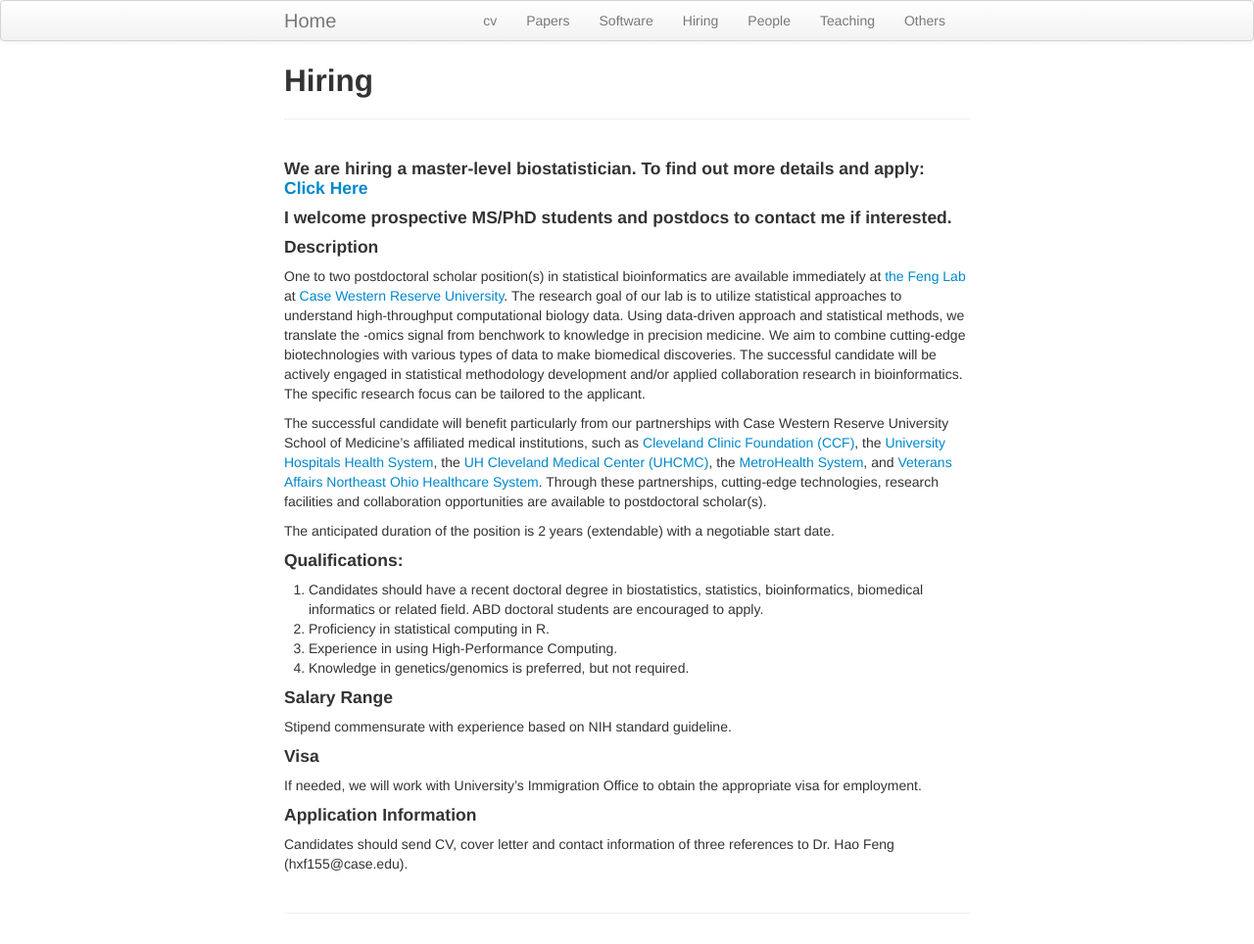
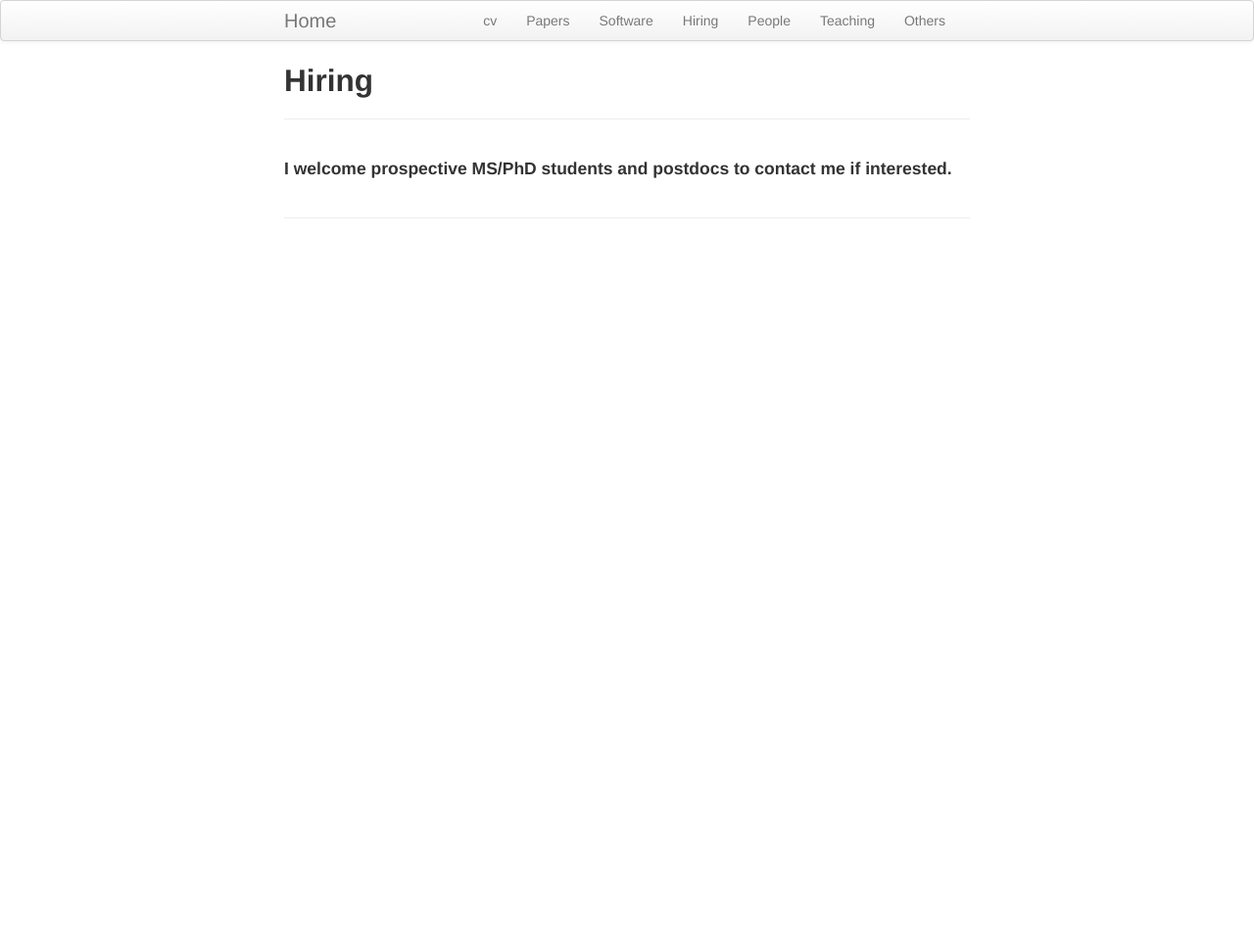
Before and after one commit to haoharryfeng/testpage4, a Jekyll site: the page built from hire.md, in a window 1280 px wide. Shown: the whole page at 98% size. Built offline with Jekyll 4.4.1, drawn with Linux system fonts in a browser that asks for light colours; after the commit the page ends 900 px from its top, so only the background shows below that.

Commit message:
Update hire.md

```diff
--- a/hire.md
+++ b/hire.md
@@ -2,13 +2,13 @@
 layout: page
 title: Hiring
 ---
-#### We are hiring a master-level biostatistician. To find out more details and apply: [Click Here](https://careers.insidehighered.com/apply/2078339)
+<!-- #### We are hiring a master-level biostatistician. To find out more details and apply: [Click Here](https://careers.insidehighered.com/apply/2078339) -->
 
 
 #### I welcome prospective MS/PhD students and postdocs to contact me if interested.
 
 
-#### Description
+<!-- #### Description
 One to two postdoctoral scholar position(s) in statistical bioinformatics are available immediately at [the Feng Lab](https://hfenglab.org/) at [Case Western Reserve University](https://case.edu/). The research goal of our lab is to utilize statistical approaches to understand high-throughput computational biology data. Using data-driven approach and statistical methods, we translate the -omics signal from benchwork to knowledge in precision medicine. We aim to combine cutting-edge biotechnologies with various types of data to make biomedical discoveries. The successful candidate will be actively engaged in statistical methodology development and/or applied collaboration research in bioinformatics. The specific research focus can be tailored to the applicant.
 
 The successful candidate will benefit particularly from our partnerships with Case Western Reserve University School of Medicine’s affiliated medical institutions, such as [Cleveland Clinic Foundation (CCF)](https://my.clevelandclinic.org/), the [University Hospitals Health System](https://www.uhhospitals.org/), the [UH Cleveland Medical Center (UHCMC)](https://www.uhhospitals.org/locations/uh-cleveland-medical-center), the [MetroHealth System](https://www.metrohealth.org/), and [Veterans Affairs Northeast Ohio Healthcare System](https://www.cleveland.va.gov/). Through these partnerships, cutting-edge technologies, research facilities and collaboration opportunities are available to postdoctoral scholar(s).
@@ -29,4 +29,4 @@ Stipend commensurate with experience based on NIH standard guideline.
 If needed, we will work with University’s Immigration Office to obtain the appropriate visa for employment.
 
 #### Application Information
-Candidates should send CV, cover letter and contact information of three references to Dr. Hao Feng (hxf155@case.edu).
+Candidates should send CV, cover letter and contact information of three references to Dr. Hao Feng (hxf155@case.edu). -->
```
